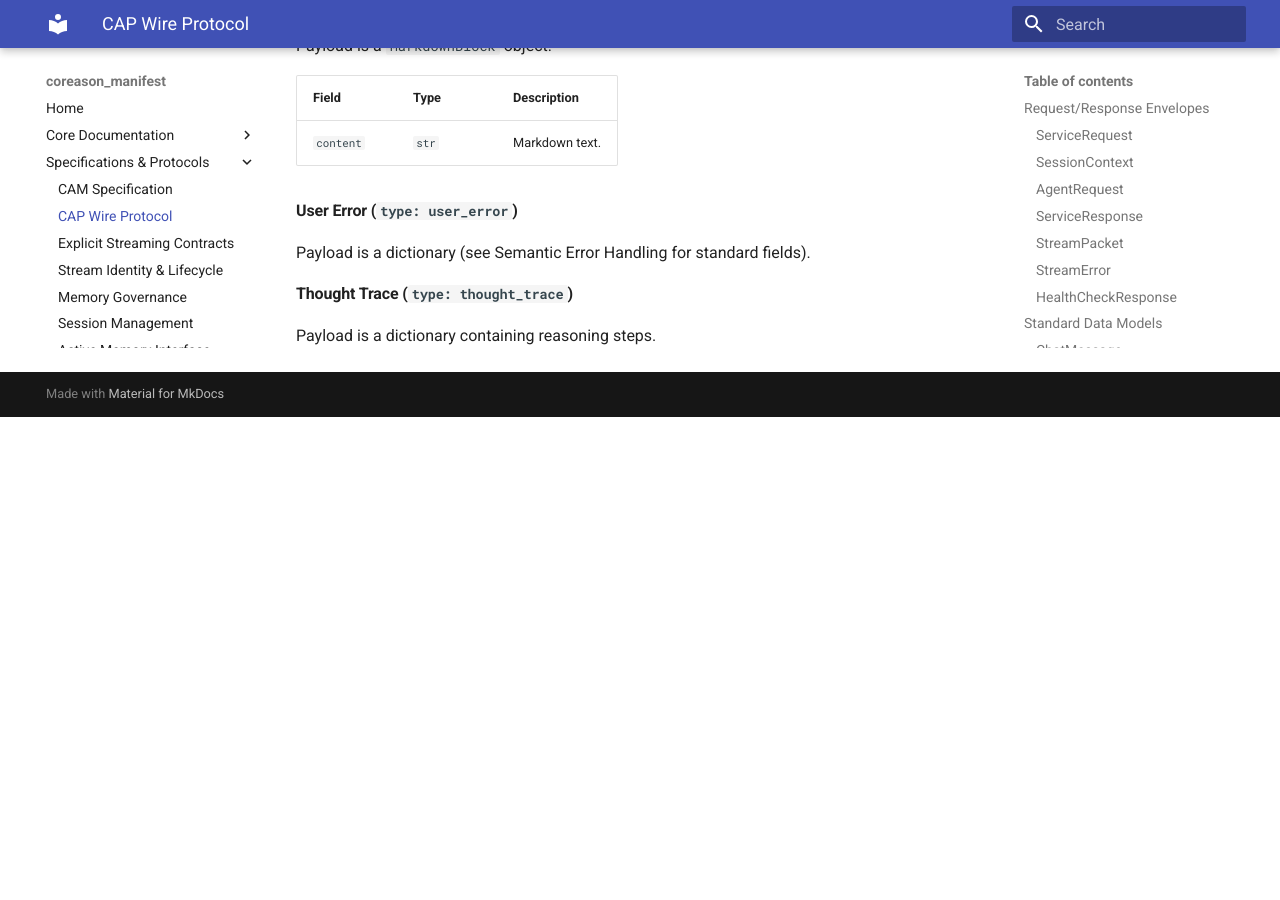
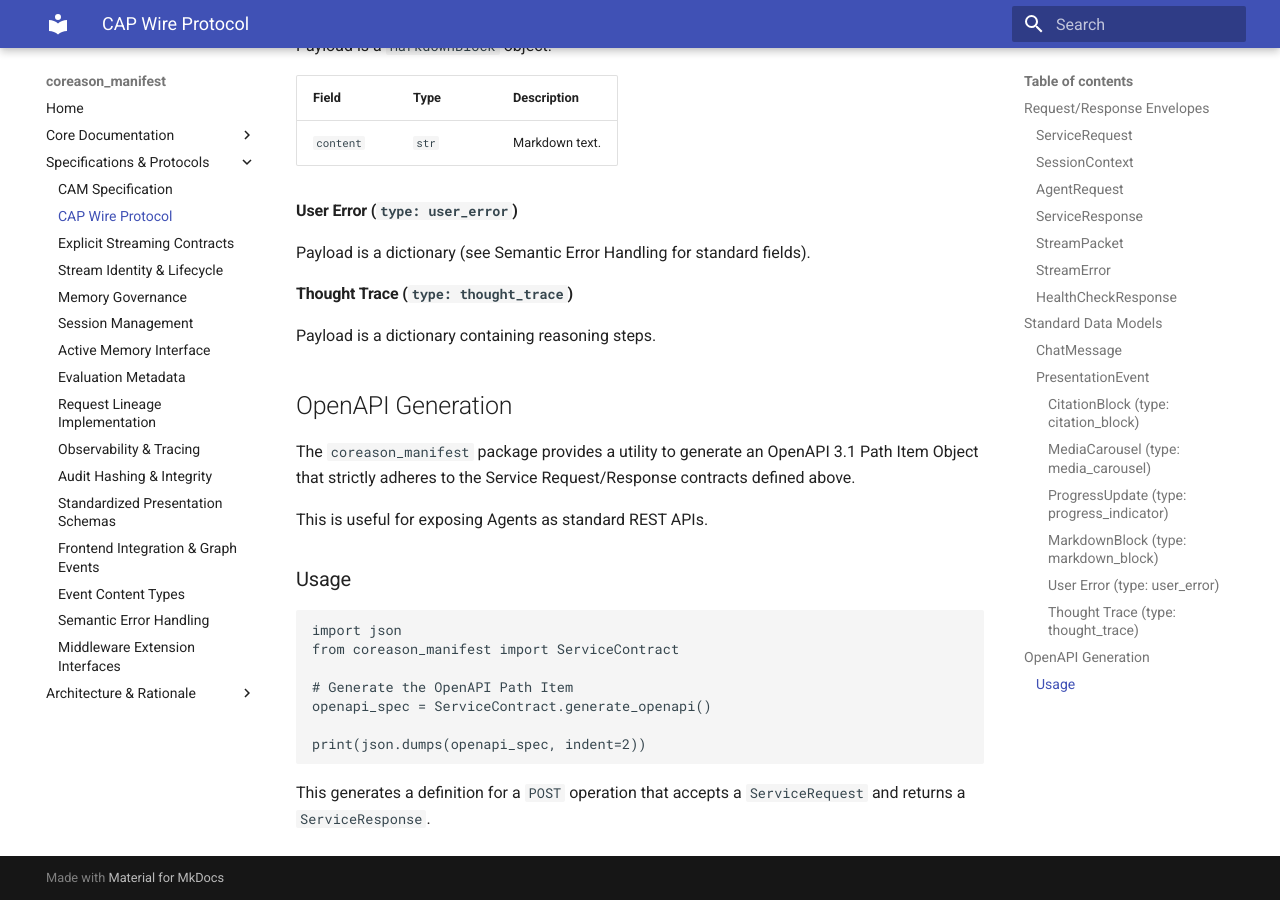
Before and after one commit to CoReason-AI/coreason-manifest, an MkDocs documentation site: the page built from docs/cap/wire_protocol.md, in a window 1280 px wide and 900 px high, scrolled down 6359 px. Built offline with MkDocs 1.6.1 and Material for MkDocs 9.7.7, drawn with Linux system fonts in a browser that asks for light colours; before the commit the page ends 6776 px from its top, so only the background shows below that.

Commit message:
feat(docs): add Mock Data Factory documentation and OpenAPI generation guide (#320)
- Added `docs/mock_factory.md` documenting `generate_mock_output`.
- Updated `docs/index.md` and `mkdocs.yml` to include the new documentation.
- Added "OpenAPI Generation" section to `docs/cap/wire_protocol.md` documenting `ServiceContract`.
- Ensured documentation cohesiveness and uniformity in style.

````diff
--- a/docs/cap/wire_protocol.md
+++ b/docs/cap/wire_protocol.md
@@ -239,3 +239,23 @@ Payload is a dictionary (see Semantic Error Handling for standard fields).
 #### Thought Trace (`type: thought_trace`)
 
 Payload is a dictionary containing reasoning steps.
+
+## OpenAPI Generation
+
+The `coreason_manifest` package provides a utility to generate an OpenAPI 3.1 Path Item Object that strictly adheres to the Service Request/Response contracts defined above.
+
+This is useful for exposing Agents as standard REST APIs.
+
+### Usage
+
+```python
+import json
+from coreason_manifest import ServiceContract
+
+# Generate the OpenAPI Path Item
+openapi_spec = ServiceContract.generate_openapi()
+
+print(json.dumps(openapi_spec, indent=2))
+```
+
+This generates a definition for a `POST` operation that accepts a `ServiceRequest` and returns a `ServiceResponse`.
--- a/mkdocs.yml
+++ b/mkdocs.yml
@@ -11,6 +11,7 @@ nav:
     - Governance & Policy: governance_policy_enforcement.md
     - Semantic Diffing: semantic_diffing.md
     - Agent Card Generator: agent_card_generator.md
+    - Mock Data Factory: mock_factory.md
   - Specifications & Protocols:
     - CAM Specification: cap/specification.md
     - CAP Wire Protocol: cap/wire_protocol.md
````
Also changed, not shown: docs/index.md (+3 -0 lines), docs/mock_factory.md (added, +80 -0 lines).
